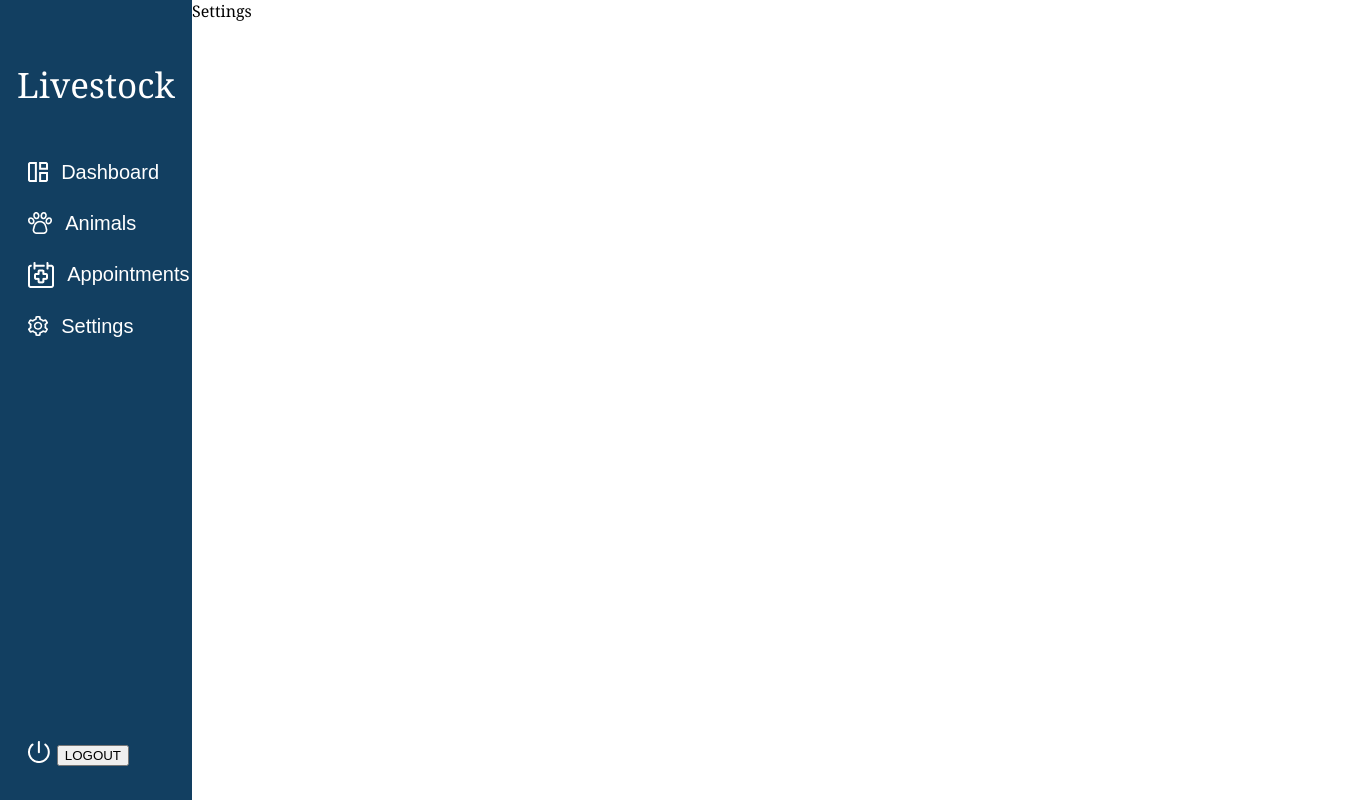
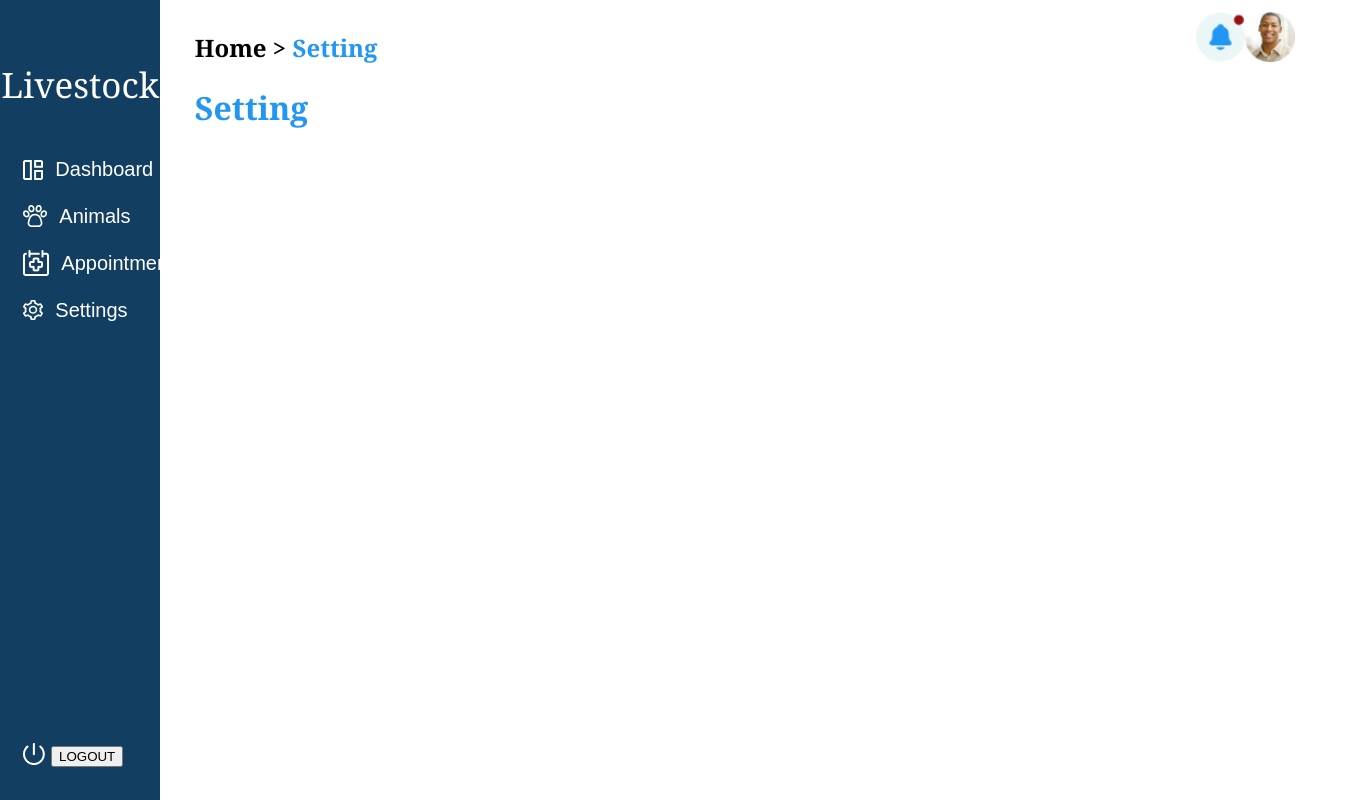
Before and after one commit to minibot47/Final-Year-Project, a React (Create React App) app in the folder my-react-project/: page /Dashboard in a window 1280 px wide. Both pictures are taken after a click on the button "Settings". Shown: the whole page, 1345 px wide, since content can reach past the window. Built offline with nearby package versions, Linux system fonts and the light colour scheme.

Commit message:
started working on setting

```diff
--- /dev/null
+++ b/my-react-project/src/pages/Settings.css
@@ -0,0 +1,4 @@
+.Settings{
+    width: 1150px;
+    margin-left: 3%;
+}
--- a/my-react-project/src/pages/Settings.js
+++ b/my-react-project/src/pages/Settings.js
@@ -1,8 +1,29 @@
-import React from 'react'
+import React, { useState } from 'react';
+import { Link } from 'react-router-dom';
+import './Settings.css'
+import not from '../images/not.png';
+import profile from '../images/profile.png';
 
 const Settings = () => {
   return (
-    <div>Settings</div>
+    <div className='Settings'>
+      <div className='innerrightAppointmentstop'>
+        <div className='Appointmentsstopleft'>
+          <h2 className='Appointmentspage'>Home {'>'} <span className='blueAppointments'> Setting</span></h2>
+          <div className='Appointmentshealthtop'>
+            <h1 className='Appointmentspagetop'>Setting</h1>
+            <div className='Appointmentshealth'>
+            </div>
+          </div>
+        </div>
+        <div className='Appointmentstopright'>
+          <img src={not} alt="notifications"/>
+          <img src={profile} alt="profile"/>
+        </div>
+      </div>
+
+
+    </div>
   )
 }
 
```
Also changed, not shown: my-react-project/src/pages/MyCalendar.js (deleted, +0 -20 lines).
